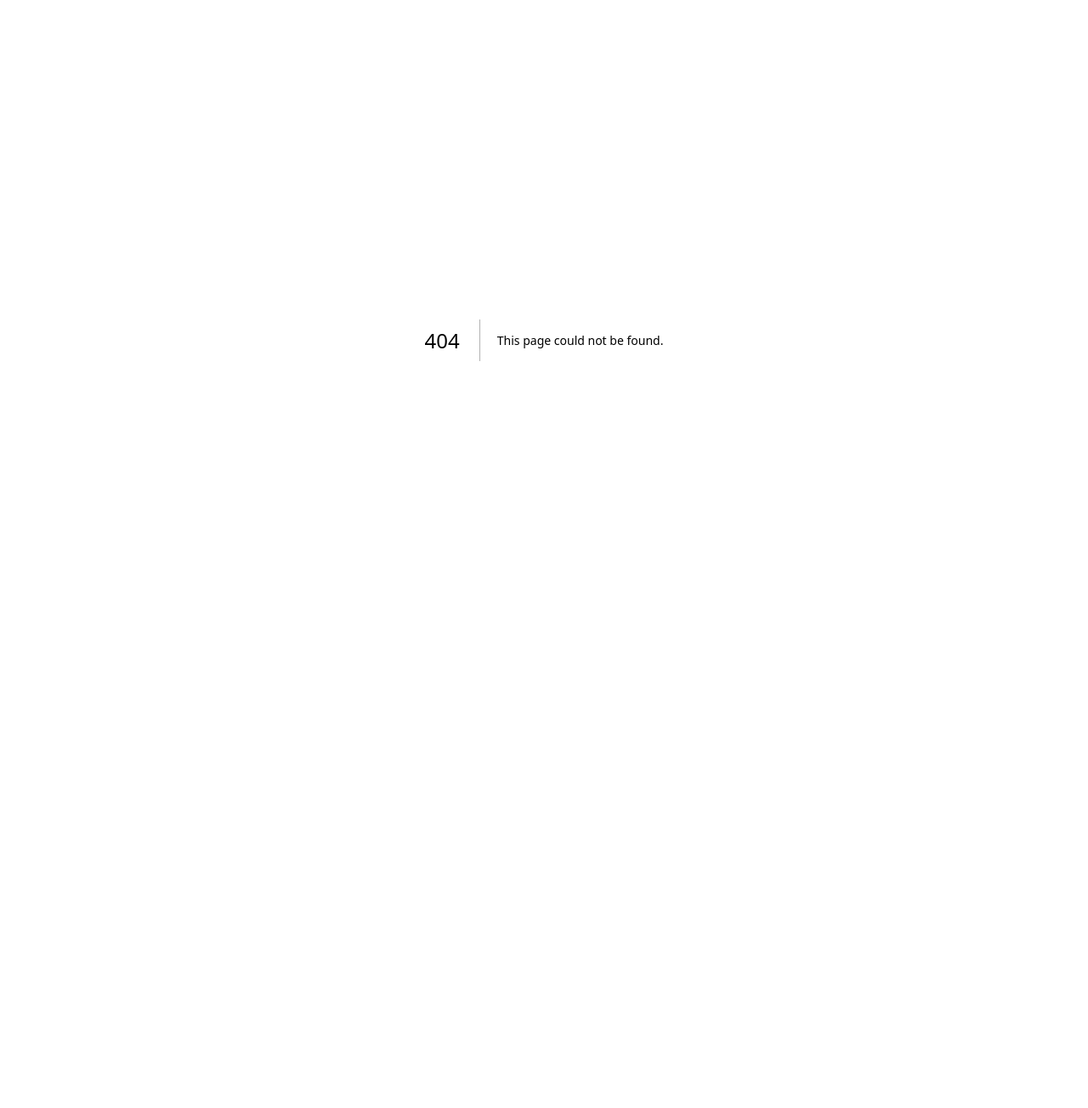
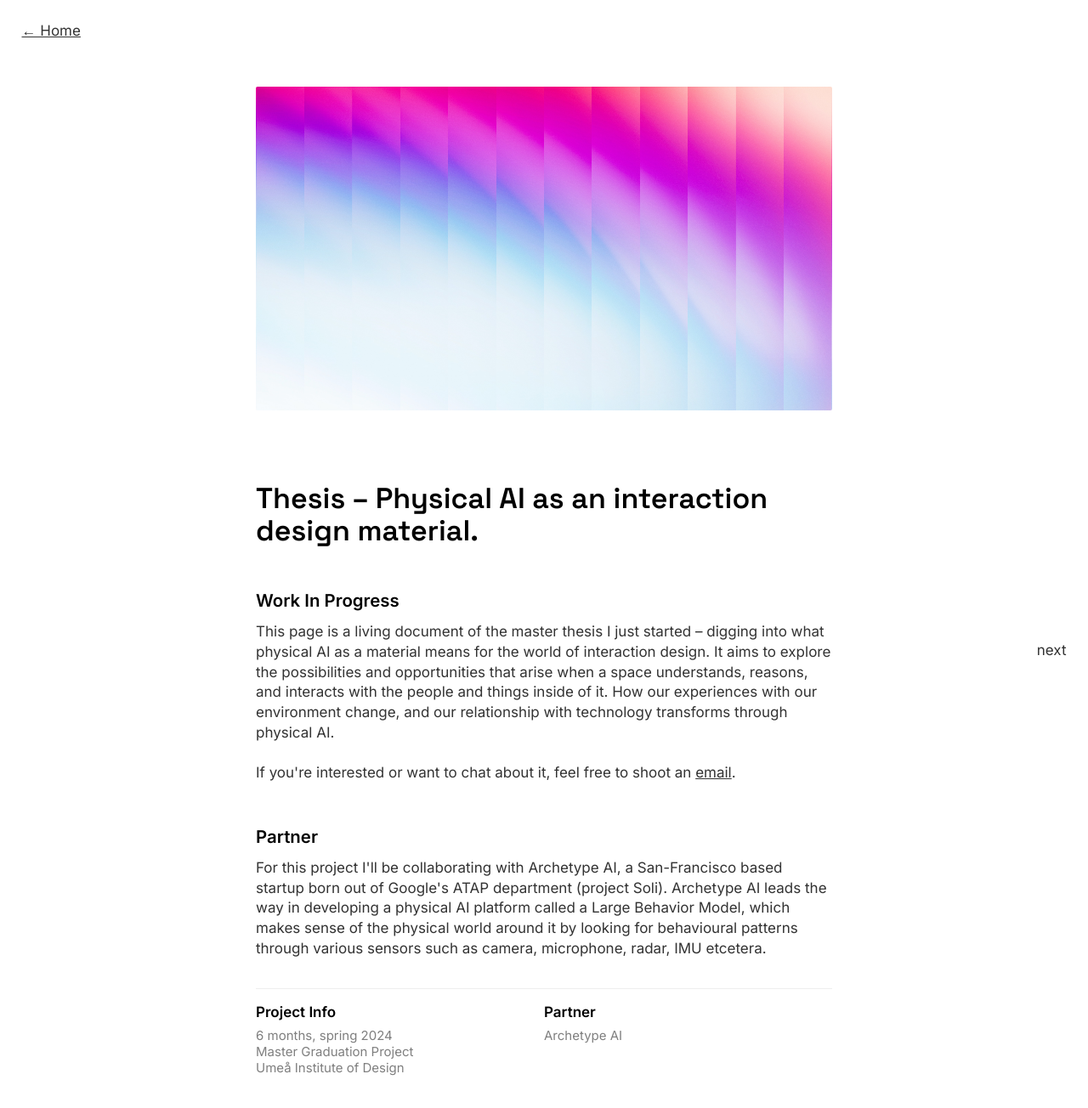
Before and after one commit to kayvandenaker/portfolio-new, a Next.js app: page /thesis in a window 1280 px wide. Before the commit this address had no page. Shown: the top 1304 px of the page at 85% size. Before the commit the page ends 800 px from the top, so only its background shows below. Built offline with nearby package versions, Linux system fonts and the light colour scheme.

Commit message:
added archetype

```diff
--- a/src/app/components/GridItems.js
+++ b/src/app/components/GridItems.js
@@ -2,6 +2,13 @@
 
 export default {
     gridItems : [
+    {
+      title: 'Thesis w/ Archetype AI',
+      info: 'WIP',
+      src: './media/archetype_banner_big.png',
+      // poster: './media/archetype_banner.jpg',
+      link: 'thesis'
+    },
     {
       title: 'Tiles',
       info: 'Case Study',
--- /dev/null
+++ b/src/app/thesis/page.js
@@ -0,0 +1,37 @@
+
+import '../css/main.css'
+import '../css/page.css'
+
+import Close from '../components/Close.js'
+import Nav from '../components/Nav.js'
+
+export default function Page() {
+    return (
+      <div className="page">
+        <Close />
+        <img src="./media/archetype_banner_big.png" className='page-hero'/>
+        <h1>Thesis – Physical AI as an interaction design material.</h1>
+        <h3>Work In Progress</h3>
+        <p>This page is a living document of the master thesis I just started – digging into what physical AI as a material means for the world of interaction design. It aims to explore the possibilities and opportunities that arise when a space understands, reasons, and interacts with the people and things inside of it. How our experiences with our environment change, and our relationship with technology transforms through physical AI.
+          <br/><br/>
+          If you're interested or want to chat about it, feel free to shoot an <u><a href="mailto:kayvandenaker@gmail.com" target="_blank">email</a></u>.
+          <h3>Partner</h3>
+          For this project I'll be collaborating with Archetype AI, a San-Francisco based startup born out of Google's ATAP department (project Soli). Archetype AI leads the way in developing a physical AI platform called a Large Behavior Model, which makes sense of the physical world around it by looking for behavioural patterns through various sensors such as camera, microphone, radar, IMU etcetera.
+
+        </p>
+          <div className='context quarter'>
+            <div>
+              <h4>Project Info</h4>
+              6 months, spring 2024<br/>
+              Master Graduation Project<br/>
+              <a href='https://www.uid.umu.se/en/' target="_blank">Umeå Institute of Design</a>
+            </div>
+            <div><h4>Partner</h4> <a href='https://www.archetypeai.io/' target="_blank">Archetype AI</a></div>
+          </div>
+
+          <Nav />
+
+
+      </div>
+    )
+}
```
Also changed, not shown: src/app/components/Home.js (+20 -4 lines), public/media/archetype_banner_big.png (added).
